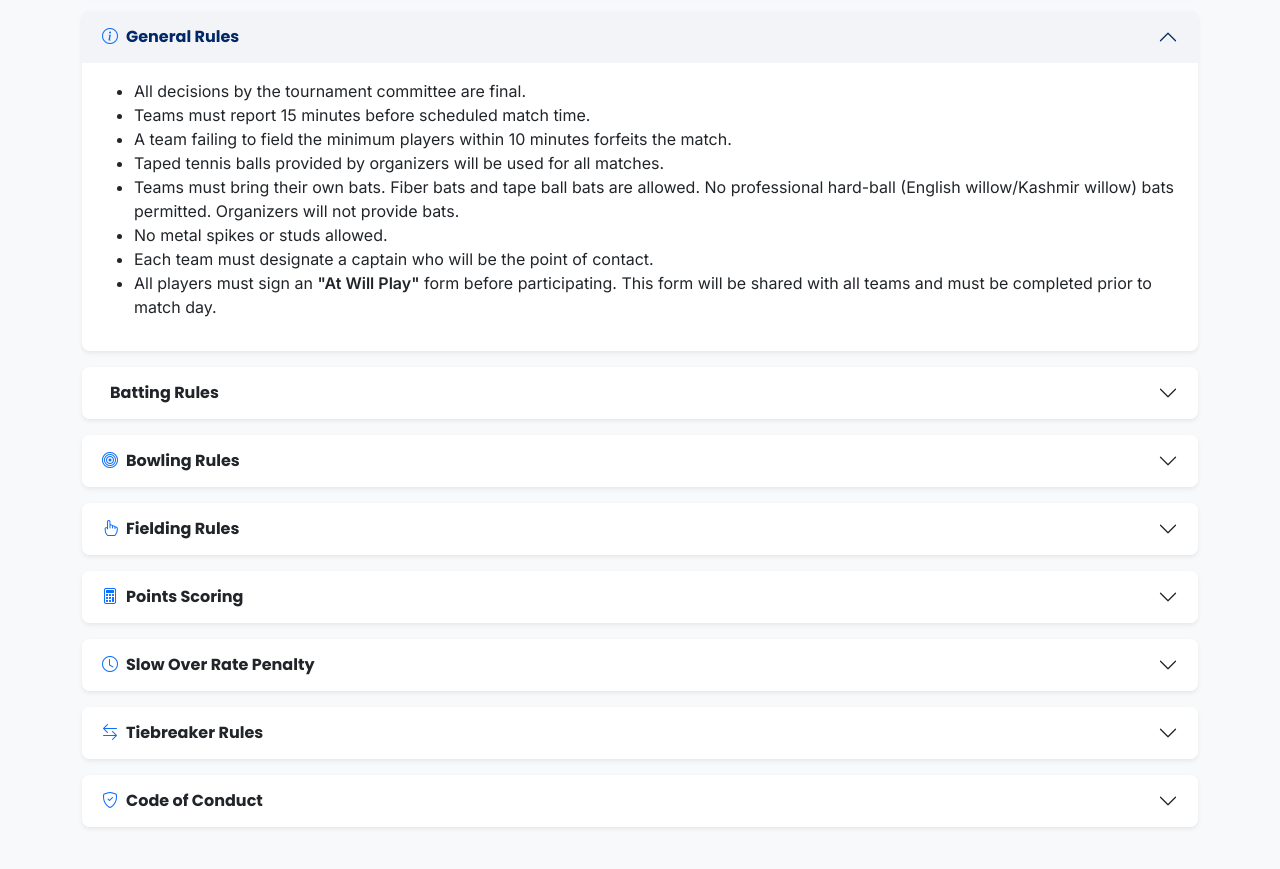
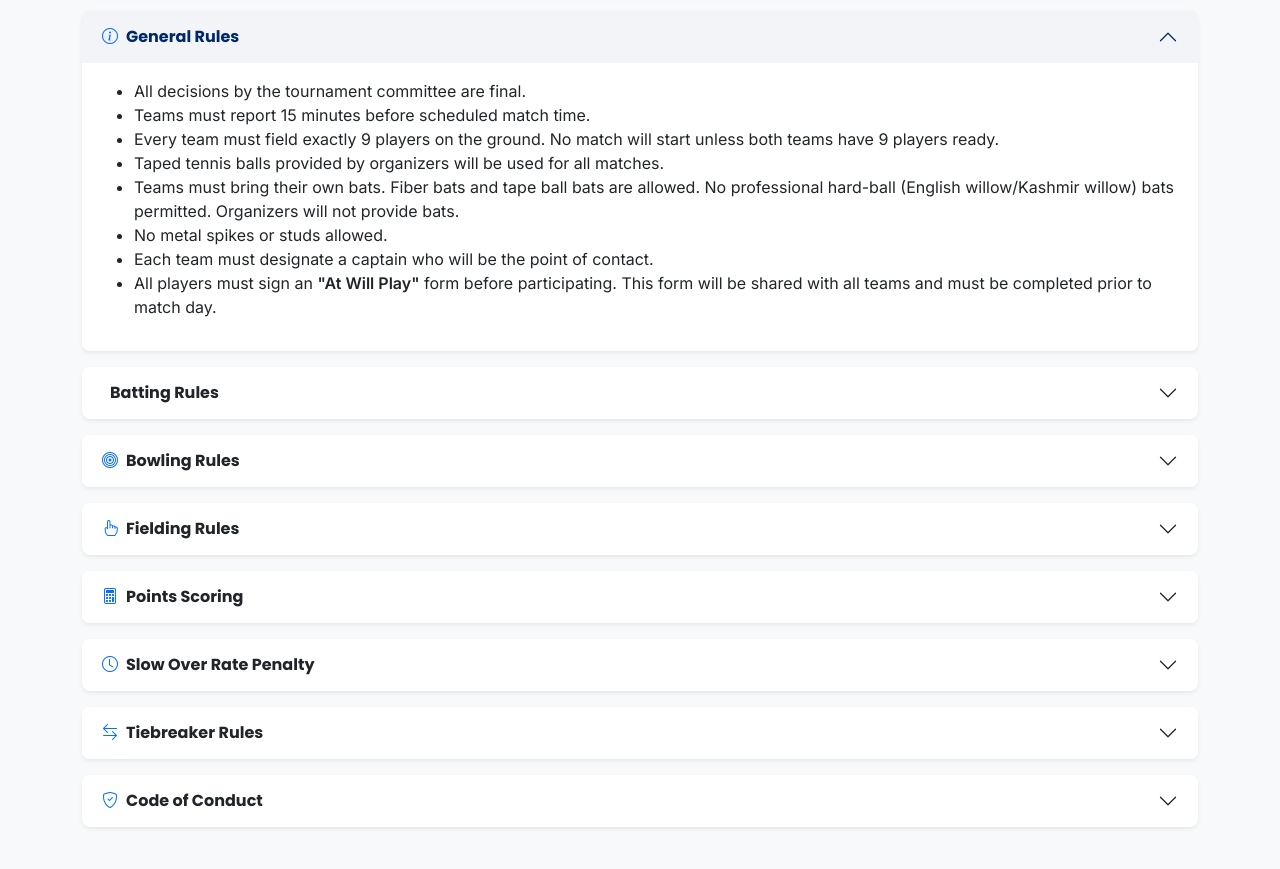
Before and after one commit to masimriaz/cricket, a website: page index.html in a window 1280 px wide. Shown: the part 6400-7269 px from the top of the page. Drawn offline with nearby package versions, Linux system fonts and the light colour scheme; some icons are missing.

Commit message:
Strict 9 players required per team on ground

```diff
--- a/index.html
+++ b/index.html
@@ -596,7 +596,7 @@ h1,h2,h3,h4,h5,h6,.display-1,.display-2,.display-3,.display-4{font-family:'Poppi
 <ul>
 <li>All decisions by the tournament committee are final.</li>
 <li>Teams must report 15 minutes before scheduled match time.</li>
-<li>A team failing to field the minimum players within 10 minutes forfeits the match.</li>
+<li>Every team must field exactly 9 players on the ground. No match will start unless both teams have 9 players ready.</li>
 <li>Taped tennis balls provided by organizers will be used for all matches.</li>
 <li>Teams must bring their own bats. Fiber bats and tape ball bats are allowed. No professional hard-ball (English willow/Kashmir willow) bats permitted. Organizers will not provide bats.</li>
 <li>No metal spikes or studs allowed.</li>
```
